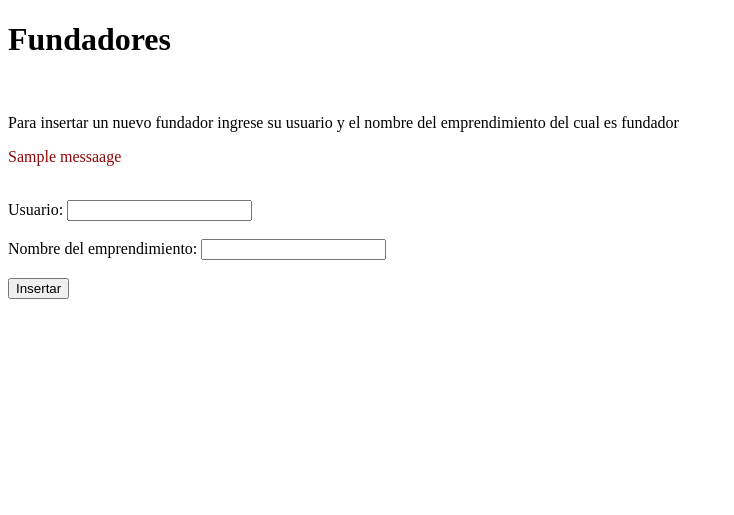
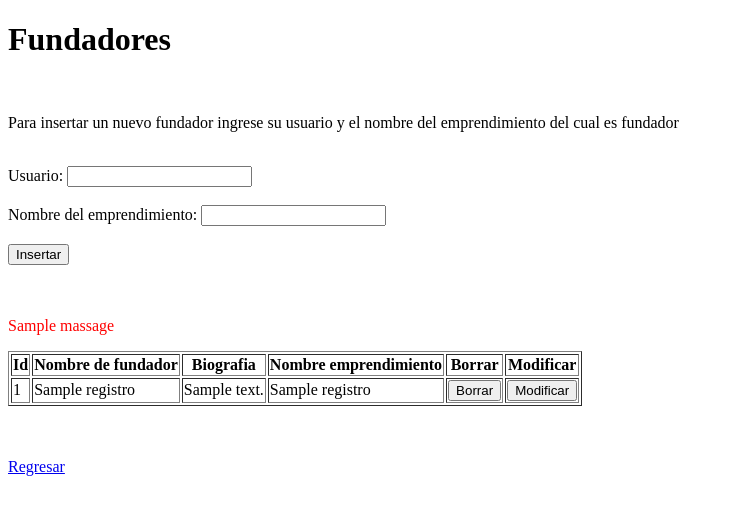
Before and after one commit to melanieepena/fishing_avance2, a Flask app: template templates/fundadores.html in a window 1280 px wide. Shown: the top 515 px of the page, without its empty margins (0-734 px from the left). Run offline with Flask 2, Linux system fonts and the light colour scheme; the template is opened without the code that fills it: most values are stand-ins (such as "Sample title", 1, 10 or a date in 2020).

Commit message:
Fundadores ya funciona

```diff
--- a/app.py
+++ b/app.py
@@ -5,6 +5,7 @@ from inversorLogic import inversorLogic
 from inversorObj import inversorObj
 from emprendedorLogic import emprendedorLogic
 from fundadorLogic import fundadorLogic
+from emprendimientoLogic import emprendimientoLogic
 
 app = Flask(__name__)
 app.secret_key = "ILoveFishing"
@@ -32,24 +33,71 @@ def productos():
 
 @app.route("/fundadores", methods=["GET", "POST"])
 def fundadores():
+    logic = fundadorLogic()
+    verdadero = False
     if request.method == "GET":
-        return render_template("fundadores.html", message="")
+        data = logic.getAllFundadores()
+        message = ""
+        return render_template("fundadores.html", data=data, message=message)
     elif request.method == "POST":
-        user = request.form["user"]
-        emprendimiento = request.form["name"]
-        rol = 3
-        logicUsuario = UserLogic()
-        # Comprobando si existe
-        existeUsuario = logicUsuario.checkUserInUsuario(user, rol)
-        if existeUsuario:
-            logic = fundadorLogic()
-            rows = logic.insertNewFundador(user, emprendimiento)
-            return render_template("fundadores.html", message="Se agrego con exito")
+        formId = int(request.form["formId"])
+        # INSERTAR
+        if formId == 1:
+            user = request.form["user"]
+            emprendimiento = request.form["name"]
+            rol = 3
+            logicUsuario = UserLogic()
+            logicEmpre = emprendimientoLogic()
+            # Comprobando si existe
+            existeUsuario = logicUsuario.checkUserInUsuario(user, rol)
+            existeEmprendimiento = logicEmpre.checkEmprendimiento(emprendimiento)
+
+            if existeUsuario and existeEmprendimiento:
+                logicInsert = fundadorLogic()
+                rows = logicInsert.insertNewFundador(user, emprendimiento)
+                data = logic.getAllFundadores()
+                message = "Se ha agregado al fundador"
+                return render_template("fundadores.html", data=data, message=message)
+            else:
+                data = logic.getAllFundadores()
+                message = "El usuario o emprendimiento seleccionado no existe. Pruebe de nuevo"
+                return render_template("fundadores.html", data=data, message=message)
+        # ELIMINAR
+        elif formId == 2:
+            id = int(request.form["id"])
+            logic.deleteFundador(id)
+            message = "Se ha eliminado un fundador"
+            data = logic.getAllFundadores()
+            return render_template("fundadores.html", data=data, message=message)
+        # Va al form para dar update
+        elif formId == 3:
+            verdadero = True
+            id = int(request.form["id"])
+            data = logic.getAllFundadores()
+            return render_template(
+                "fundadores.html", data=data, verdadero=verdadero, id=id,
+            )
+        # UPDATE
         else:
-            return render_template(
-                "fundadores.html", message="El usuario seleccionado no existe"
-            )
-        return render_template("index.html", message="")
+            id = int(request.form["id"])
+            user = request.form["user"]
+            emprendimiento = request.form["name"]
+            rol = 3
+            logicUsuario = UserLogic()
+            logicEmpre = emprendimientoLogic()
+            # Comprobando si existe
+            existeUsuario = logicUsuario.checkUserInUsuario(user, rol)
+            existeEmprendimiento = logicEmpre.checkEmprendimiento(emprendimiento)
+
+            if existeUsuario and existeEmprendimiento:
+                logic.updateFundador(id, user, emprendimiento)
+                data = logic.getAllFundadores()
+                massage = "Se ha modificado al fundador"
+                return render_template("fundadores.html", data=data, massage=massage)
+            else:
+                data = logic.getAllFundadores()
+                massage = "El usuario o emprendimiento seleccionado no existe. Preuebe de nuevo"
+                return render_template("fundadores.html", data=data, message=massage)
 
 
 @app.route("/emprendimiento")
--- a/templates/fundadores.html
+++ b/templates/fundadores.html
@@ -11,19 +11,74 @@
     <h1>Fundadores</h1>
     <br>
     <p>Para insertar un nuevo fundador ingrese su usuario y el nombre del emprendimiento del cual es fundador</p>
-    {% if messaage %}
-    <p style="color: rgb(143, 7, 7);">{{messaage}}</p>
+
+    {% if message %}
+    <p style="color: red;">{{message}}</p>
     <br>
     {% endif %}
-    <form action="" method="POST">
+    <br>
+    <form action="/fundadores" method="POST">
         <label for="user">Usuario:</label>
         <input type="text" id="user" name="user"><br><br>
 
         <label for="name">Nombre del emprendimiento:</label>
         <input type="text" id="name" name="name"><br><br>
         <input type="submit" value="Insertar">
+        <input type="hidden" name="formId" id="formId" value="1">
     </form>
+    <br><br>
+    <p style="color: red;">{{massage}}</p>
+    <table border="1">
+        <tr>
+            <th>Id</th>
+            <th>Nombre de fundador</th>
+            <th>Biografia</th>
+            <th>Nombre emprendimiento</th>
+            <th>Borrar</th>
+            <th>Modificar</th>
+        </tr>
 
+        {% for registro in data %}
+        <tr>
+            <td>{{registro["id"]}}</td>
+            <td>{{registro["nombre"]}}</td>
+            <td>{{registro["biografia"]}}</td>
+            <td>{{registro["nombreEmp"]}}</td>
+            <td>
+                <form action="/fundadores" method="POST">
+                    <button type="submit" value="delete">Borrar</button>
+                    <input type="hidden" name="formId" id="formId" value="2">
+                    <input type="hidden" name="id" id="id" value="{{registro["id"]}}">
+                </form>
+            </td>
+            <td>
+                <form action="/fundadores" method="POST">
+                    <button type="submit" value="update">Modificar</button>
+                    <input type="hidden" name="formId" id="formId" value="3">
+                    <input type="hidden" name="id" id="id" value="{{registro["id"]}}">
+                </form>
+            </td>
+        </tr>
+        {% endfor %}
+
+    </table>
+    <br><br>
+
+    {% if verdadero %}
+    <p>Modifica fundador</p>
+    <form action="/fundadores" method="POST">
+        Usuario: <input type="text" name="user" id="user" value="{{user}}">
+        emprendimiento: <input type="text" name="name" id="name" value="{{name}}">
+        <button type="submit" value="insert">Modificar</button>
+        <input type="hidden" name="formId" id="formId" value="4">
+        <input type="hidden" name="id" id="id" value="{{id}}">
+    </form>
+    <br><br>
+    {% endif %}
+
+    <p>
+        <a href="/">Regresar</a>
+    </p>
 </body>
 
 </html>
```
Also changed, not shown: emprendimientoLogic.py (+17 -0 lines), fundadorLogic.py (+47 -1 lines).
